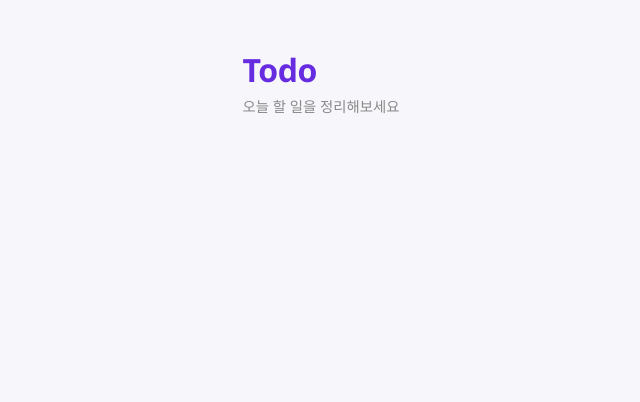
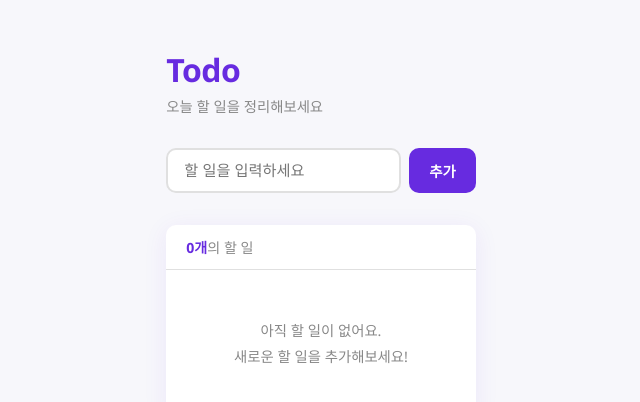
Before and after one commit to suder0213/kakao-assignment, a React (Vite) app in the folder assignment-2/: page / in a window 1280 px wide. Shown: the top 402 px of the page, without its empty margins (319-959 px from the left). Built offline with nearby package versions, Linux system fonts and the light colour scheme.

Commit message:
Phase 2: Todo CRUD Migration

```diff
--- a/assignment-2/src/App.jsx
+++ b/assignment-2/src/App.jsx
@@ -1,10 +1,92 @@
+import { useState, useRef } from 'react'
+import TodoInput from './components/TodoInput'
+import TodoList from './components/TodoList'
+
+// 날짜 키 생성 (YYYY-MM-DD) — step4에서 src/utils/date.js로 분리 예정
+function formatDateKey(date) {
+  const y = date.getFullYear()
+  const m = String(date.getMonth() + 1).padStart(2, '0')
+  const d = String(date.getDate()).padStart(2, '0')
+  return `${y}-${m}-${d}`
+}
+
+// ===========================
+// App — 최상위 컴포넌트
+// 상태를 보유하고, CRUD 함수를 자식 컴포넌트에 props로 전달한다.
+// ===========================
 function App() {
+  // useState: 상태를 선언한다. 값이 바뀌면 React가 자동으로 컴포넌트를 다시 렌더링한다.
+  // Vanilla JS의 `let todoList = []` + `render()` 호출에 해당한다.
+  const [todoList, setTodoList] = useState([])
+
+  // useRef: 렌더와 무관하게 값을 유지하는 컨테이너.
+  // useState와 달리 값이 바뀌어도 리렌더를 유발하지 않는다.
+  // nextId는 화면에 표시되지 않으므로 useRef가 적합하다.
+  const nextId = useRef(1)
+
+  // ── Create ──────────────────────────────────────────
+  function createTodo(text) {
+    const newTodo = {
+      id: nextId.current++,
+      text,
+      completed: false,
+      // 날짜는 데이터 모델에 포함하되, 필터링은 step4(일간 뷰)에서 구현한다.
+      date: formatDateKey(new Date()),
+    }
+    // 상태를 직접 변경하지 않고 새 배열을 만들어 setTodoList에 전달한다.
+    // React는 이전 배열과 새 배열을 비교하여 변경된 부분만 DOM에 반영한다.
+    setTodoList(prev => [...prev, newTodo])
+  }
+
+  // ── Toggle Complete ──────────────────────────────────
+  function toggleComplete(id) {
+    // map으로 새 배열을 만든다. 해당 id만 completed를 반전시키고 나머지는 그대로 둔다.
+    // 스프레드 연산자(...)로 기존 객체를 복사한 뒤 completed만 덮어쓴다.
+    setTodoList(prev =>
+      prev.map(item =>
+        item.id === id ? { ...item, completed: !item.completed } : item
+      )
+    )
+  }
+
+  // ── Save Edit ────────────────────────────────────────
+  function saveEdit(id, newText) {
+    setTodoList(prev =>
+      prev.map(item =>
+        item.id === id ? { ...item, text: newText } : item
+      )
+    )
+  }
+
+  // ── Delete ───────────────────────────────────────────
+  function deleteTodo(id) {
+    // filter로 새 배열을 만든다. 해당 id를 제외한 나머지만 남긴다.
+    setTodoList(prev => prev.filter(item => item.id !== id))
+  }
+
   return (
     <div className="container">
       <header className="app-header">
         <h1 className="app-title">Todo</h1>
         <p className="app-subtitle">오늘 할 일을 정리해보세요</p>
       </header>
+
+      {/* TodoInput에 createTodo를 onAdd prop으로 전달 */}
+      <TodoInput onAdd={createTodo} />
+
+      <section className="list-section">
+        <div className="list-header">
+          <span className="todo-count">{todoList.length}개</span>
+          <span className="todo-count-label">의 할 일</span>
+        </div>
+        {/* CRUD 핸들러를 모두 props로 전달한다. */}
+        <TodoList
+          todoList={todoList}
+          onToggle={toggleComplete}
+          onSave={saveEdit}
+          onDelete={deleteTodo}
+        />
+      </section>
     </div>
   )
 }
--- /dev/null
+++ b/assignment-2/src/components/TodoInput.jsx
@@ -0,0 +1,60 @@
+import { useState } from 'react'
+
+// ===========================
+// TodoInput — 입력창 + 추가 버튼
+// props: onAdd(text) — 텍스트를 받아 Todo를 생성하는 함수 (App에서 전달)
+// ===========================
+function TodoInput({ onAdd }) {
+  // 입력창 값을 React 상태로 관리한다 — "제어 컴포넌트(Controlled Component)" 방식.
+  // input의 value를 state와 동기화하여 React가 항상 입력값을 알고 있도록 한다.
+  // Vanilla JS에서는 `document.getElementById('todoInput').value`로 직접 읽었지만,
+  // React에서는 state에서 읽는다.
+  const [inputValue, setInputValue] = useState('')
+  const [error, setError] = useState(false)
+
+  function handleAdd() {
+    const text = inputValue.trim()
+    if (!text) {
+      setError(true)
+      return
+    }
+    onAdd(text)
+    setInputValue('')
+    setError(false)
+  }
+
+  function handleKeyDown(e) {
+    if (e.key === 'Enter') handleAdd()
+  }
+
+  function handleChange(e) {
+    setInputValue(e.target.value)
+    // 입력이 생기면 에러 메시지를 즉시 제거한다.
+    if (e.target.value.trim()) setError(false)
+  }
+
+  return (
+    <section className="input-section">
+      <div className="input-wrapper">
+        <input
+          type="text"
+          className="todo-input"
+          placeholder="할 일을 입력하세요"
+          maxLength={100}
+          // value와 onChange를 함께 써야 제어 컴포넌트가 된다.
+          // value만 있고 onChange가 없으면 읽기 전용이 된다.
+          value={inputValue}
+          onChange={handleChange}
+          onKeyDown={handleKeyDown}
+        />
+        <button className="btn btn-add" onClick={handleAdd}>추가</button>
+      </div>
+      {/* 조건부 렌더링: error가 true일 때만 에러 메시지를 렌더링한다.
+          Vanilla JS의 classList.add/remove('hidden') 대신
+          JSX에서는 표현식으로 요소 자체를 조건부로 포함시킨다. */}
+      {error && <p className="error-message">할 일을 입력해주세요.</p>}
+    </section>
+  )
+}
+
+export default TodoInput
--- /dev/null
+++ b/assignment-2/src/components/TodoItem.jsx
@@ -0,0 +1,69 @@
+import { useState } from 'react'
+
+// ===========================
+// TodoItem — 개별 Todo 항목
+// props: todo, onToggle, onSave, onDelete
+// ===========================
+function TodoItem({ todo, onToggle, onSave, onDelete }) {
+  // 수정 모드 여부를 로컬 상태로 관리한다.
+  // Vanilla JS에서는 startEdit()이 DOM을 직접 조작하여 <span>을 <input>으로 교체했지만,
+  // React에서는 isEditing 상태값에 따라 JSX가 다른 요소를 렌더링한다.
+  const [isEditing, setIsEditing] = useState(false)
+  const [editValue, setEditValue] = useState(todo.text)
+
+  function handleSave() {
+    const text = editValue.trim()
+    if (!text) return
+    onSave(todo.id, text)
+    setIsEditing(false)
+  }
+
+  function handleKeyDown(e) {
+    if (e.key === 'Enter') handleSave()
+  }
+
+  return (
+    <li className={`todo-item${todo.completed ? ' completed' : ''}`}>
+      {/* isEditing에 따라 텍스트 또는 입력창을 조건부 렌더링 */}
+      {isEditing ? (
+        <input
+          className="edit-input"
+          value={editValue}
+          onChange={e => setEditValue(e.target.value)}
+          onKeyDown={handleKeyDown}
+          // autoFocus: 수정 모드 진입 시 자동으로 포커스.
+          // Vanilla JS의 editInput.focus()에 해당한다.
+          autoFocus
+        />
+      ) : (
+        // React는 JSX에 삽입되는 문자열을 자동으로 이스케이프한다.
+        // Vanilla JS의 escapeHtml() 함수가 필요 없다.
+        <span className="todo-text">{todo.text}</span>
+      )}
+
+      <div className="todo-actions">
+        {isEditing ? (
+          // 수정 모드: 저장 + 삭제 버튼
+          // <>...</>는 Fragment — DOM에 추가 노드 없이 여러 요소를 묶는다.
+          <>
+            <button className="btn btn-save" onClick={handleSave}>저장</button>
+            <button className="btn btn-delete" onClick={() => onDelete(todo.id)}>삭제</button>
+          </>
+        ) : (
+          // 일반 모드: 완료 + 수정 + 삭제 버튼
+          // Vanilla JS에서는 onclick="toggleComplete(${todo.id})" 처럼 HTML 문자열에 함수명을 삽입했지만,
+          // React에서는 onClick에 함수 참조를 직접 전달한다. 전역 함수가 필요 없다.
+          <>
+            <button className="btn btn-complete" onClick={() => onToggle(todo.id)}>
+              {todo.completed ? '취소' : '완료'}
+            </button>
+            <button className="btn btn-edit" onClick={() => setIsEditing(true)}>수정</button>
+            <button className="btn btn-delete" onClick={() => onDelete(todo.id)}>삭제</button>
+          </>
+        )}
+      </div>
+    </li>
+  )
+}
+
+export default TodoItem
--- /dev/null
+++ b/assignment-2/src/components/TodoList.jsx
@@ -0,0 +1,37 @@
+import TodoItem from './TodoItem'
+
+// ===========================
+// TodoList — Todo 목록
+// props: todoList, onToggle, onSave, onDelete
+// ===========================
+function TodoList({ todoList, onToggle, onSave, onDelete }) {
+  if (todoList.length === 0) {
+    return (
+      <div className="empty-state">
+        <p>아직 할 일이 없어요.</p>
+        <p>새로운 할 일을 추가해보세요!</p>
+      </div>
+    )
+  }
+
+  return (
+    // todoList 배열을 .map()으로 순회하여 각 항목을 TodoItem 컴포넌트로 변환한다.
+    // Vanilla JS의 filteredList.forEach(todo => { todoListEl.appendChild(li) })에 해당한다.
+    <ul className="todo-list">
+      {todoList.map(todo => (
+        // key: React가 리스트 항목을 구분하기 위해 필요한 고유값.
+        // key가 없으면 항목 순서가 바뀔 때 React가 어떤 항목이 변했는지 파악하지 못한다.
+        // key는 렌더링 시 React 내부에서만 사용되며 props로 전달되지 않는다.
+        <TodoItem
+          key={todo.id}
+          todo={todo}
+          onToggle={onToggle}
+          onSave={onSave}
+          onDelete={onDelete}
+        />
+      ))}
+    </ul>
+  )
+}
+
+export default TodoList
```
Also changed, not shown: 1 other file (tests, documents, lock files or other folders).
